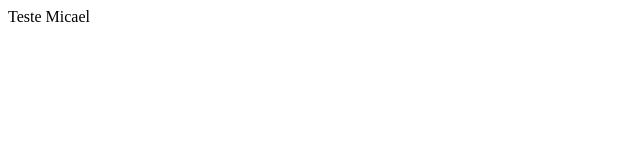
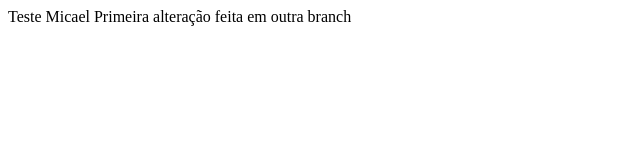
Before and after one commit to micaelmarinho/curso_git_1, a plain HTML site: page index.html in a window 1280 px wide. Shown: the whole page, without its empty margins (0-640 px from the left). Drawn offline with Linux system fonts and the light colour scheme.

Commit message:
Primeiro commit feito em outra branch

```diff
--- a/index.html
+++ b/index.html
@@ -1,5 +1,6 @@
 <html>
 <body>
 Teste Micael
+Primeira alteração feita em outra branch
 </body>
 </html>
```
